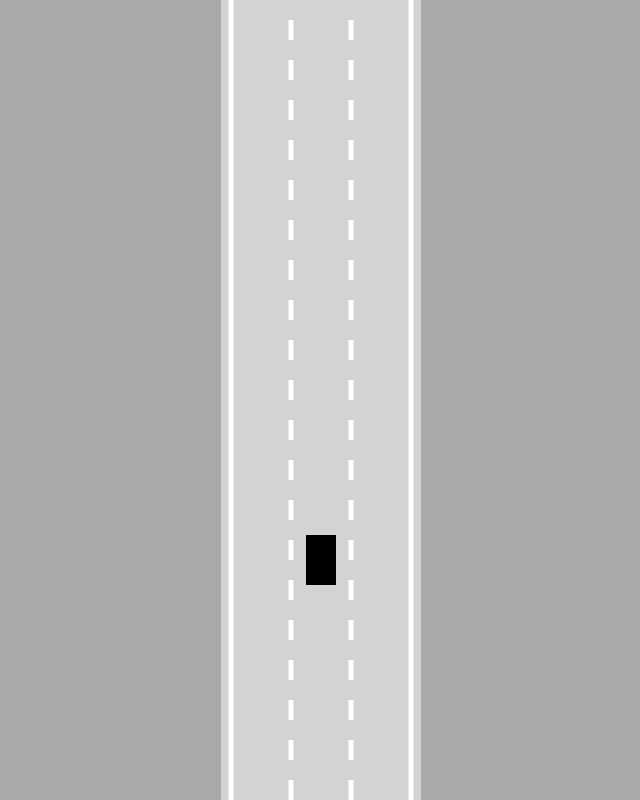
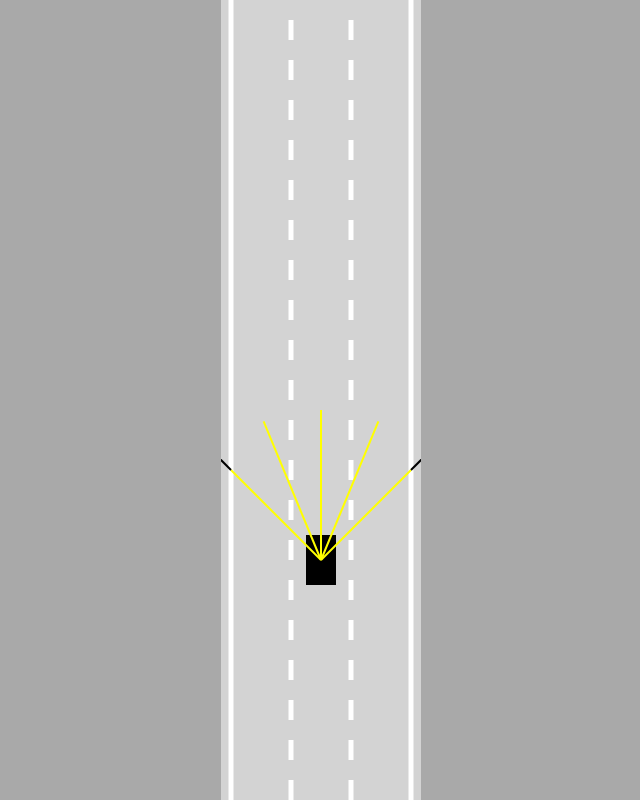
Before and after one commit to prechuthan/self-driving-js, a plain HTML site: page index.html in a window 1280 px wide. Shown: the whole page, without its empty margins (319-959 px from the left). Drawn offline with Linux system fonts and the light colour scheme.

Commit message:
Added artificial sensors

```diff
--- a/car.js
+++ b/car.js
@@ -11,11 +11,13 @@ class Car {
     this.friction = 0.05;
     this.angle = 0;
 
+    this.sensor = new Sensor(this);
     this.controls = new Controls();
   }
 
-  update() {
+  update(roadBorders) {
     this.#move();
+    this.sensor.update(roadBorders);
   }
 
   #move() {
@@ -67,5 +69,7 @@ class Car {
     ctx.fill();
 
     ctx.restore();
+
+    this.sensor.draw(ctx);
   }
 }
--- a/index.html
+++ b/index.html
@@ -8,6 +8,7 @@
   </head>
   <body>
     <canvas id="mainCanvas"></canvas>
+    <script src="sensor.js"></script>
     <script src="utils.js"></script>
     <script src="road.js"></script>
     <script src="controls.js"></script>
--- a/main.js
+++ b/main.js
@@ -8,7 +8,7 @@ const car = new Car(road.getLaneCenter(1), 100, 30, 50);
 animate();
 
 function animate() {
-  car.update();
+  car.update(road.borders);
 
   canvas.height = window.innerHeight;
 
--- /dev/null
+++ b/sensor.js
@@ -0,0 +1,85 @@
+class Sensor {
+  constructor(car) {
+    this.car = car;
+    this.rayCount = 5;
+    this.rayLength = 150;
+    this.raySpread = Math.PI / 2;
+
+    this.rays = [];
+    this.readings = [];
+  }
+
+  update(roadBorders) {
+    this.#castRays();
+    this.readings = [];
+    for (let i = 0; i < this.rays.length; i++) {
+      this.readings.push(this.#getReading(this.rays[i], roadBorders));
+    }
+  }
+
+  #getReading(ray, roadBorders) {
+    let touches = [];
+
+    for (let i = 0; i < roadBorders.length; i++) {
+      const touch = getIntersection(
+        ray[0],
+        ray[1],
+        roadBorders[i][0],
+        roadBorders[i][1]
+      );
+      if (touch) {
+        touches.push(touch);
+      }
+    }
+
+    if (touches.length == 0) {
+      return null;
+    } else {
+      const offsets = touches.map((e) => e.offset);
+      const minOffset = Math.min(...offsets);
+      return touches.find((e) => e.offset == minOffset);
+    }
+  }
+
+  #castRays() {
+    this.rays = [];
+    for (let i = 0; i < this.rayCount; i++) {
+      const rayAngle =
+        lerp(
+          this.raySpread / 2,
+          -this.raySpread / 2,
+          this.rayCount == 1 ? 0.5 : i / (this.rayCount - 1)
+        ) + this.car.angle;
+
+      const start = { x: this.car.x, y: this.car.y };
+      const end = {
+        x: this.car.x - Math.sin(rayAngle) * this.rayLength,
+        y: this.car.y - Math.cos(rayAngle) * this.rayLength,
+      };
+      this.rays.push([start, end]);
+    }
+  }
+
+  draw(ctx) {
+    for (let i = 0; i < this.rayCount; i++) {
+      let end = this.rays[i][1];
+      if (this.readings[i]) {
+        end = this.readings[i];
+      }
+
+      ctx.beginPath();
+      ctx.lineWidth = 2;
+      ctx.strokeStyle = "yellow";
+      ctx.moveTo(this.rays[i][0].x, this.rays[i][0].y);
+      ctx.lineTo(end.x, end.y);
+      ctx.stroke();
+
+      ctx.beginPath();
+      ctx.lineWidth = 2;
+      ctx.strokeStyle = "black";
+      ctx.moveTo(this.rays[i][1].x, this.rays[i][1].y);
+      ctx.lineTo(end.x, end.y);
+      ctx.stroke();
+    }
+  }
+}
--- a/utils.js
+++ b/utils.js
@@ -1,3 +1,23 @@
 function lerp(A, B, t) {
   return A + (B - A) * t;
 }
+
+function getIntersection(A, B, C, D) {
+  const tTop = (D.x - C.x) * (A.y - C.y) - (D.y - C.y) * (A.x - C.x);
+  const uTop = (C.y - A.y) * (A.x - B.x) - (C.x - A.x) * (A.y - B.y);
+  const bottom = (D.y - C.y) * (B.x - A.x) - (D.x - C.x) * (B.y - A.y);
+
+  if (bottom != 0) {
+    const t = tTop / bottom;
+    const u = uTop / bottom;
+    if (t >= 0 && t <= 1 && u >= 0 && u <= 1) {
+      return {
+        x: lerp(A.x, B.x, t),
+        y: lerp(A.y, B.y, t),
+        offset: t,
+      };
+    }
+  }
+
+  return null;
+}
```
